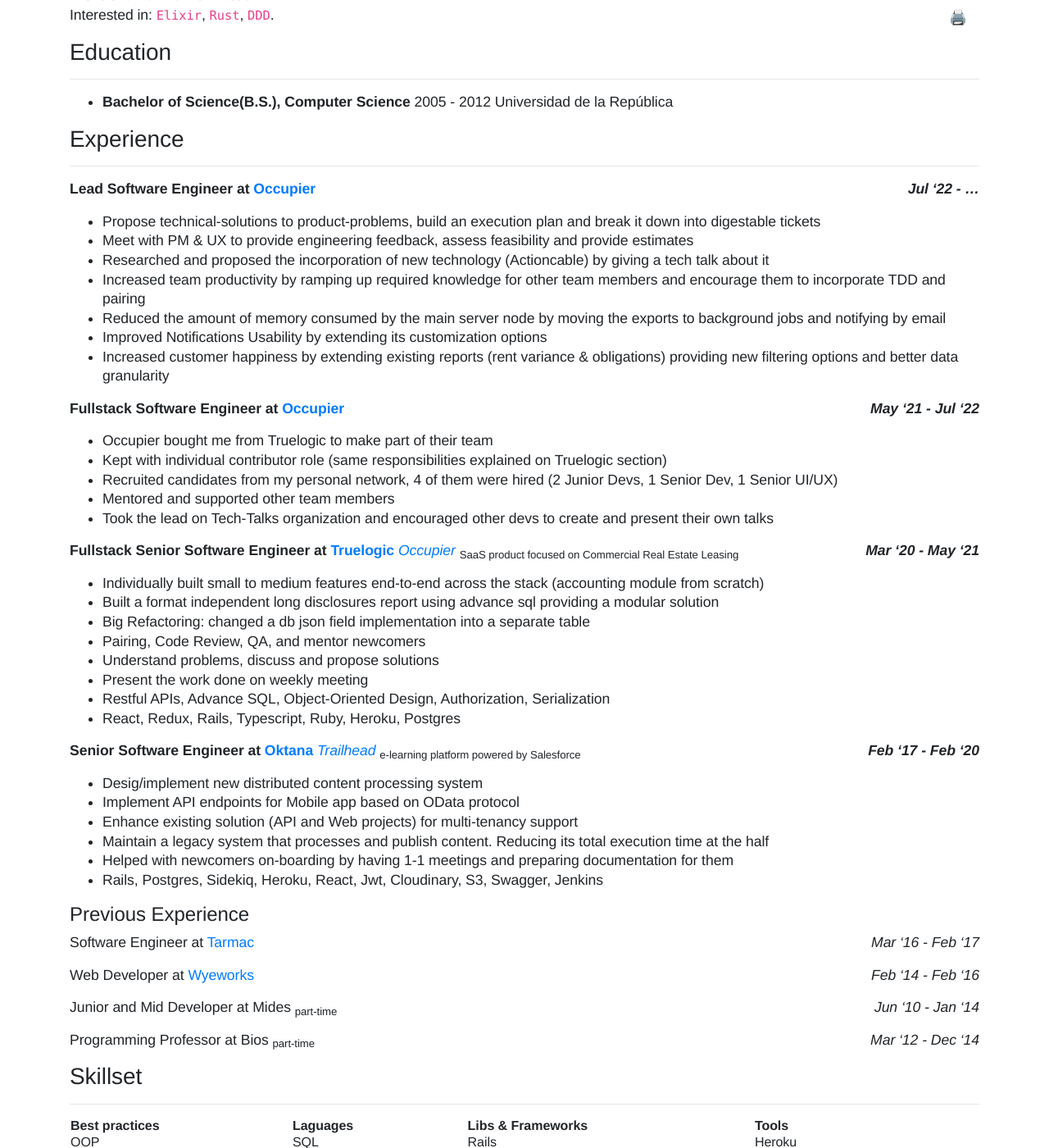
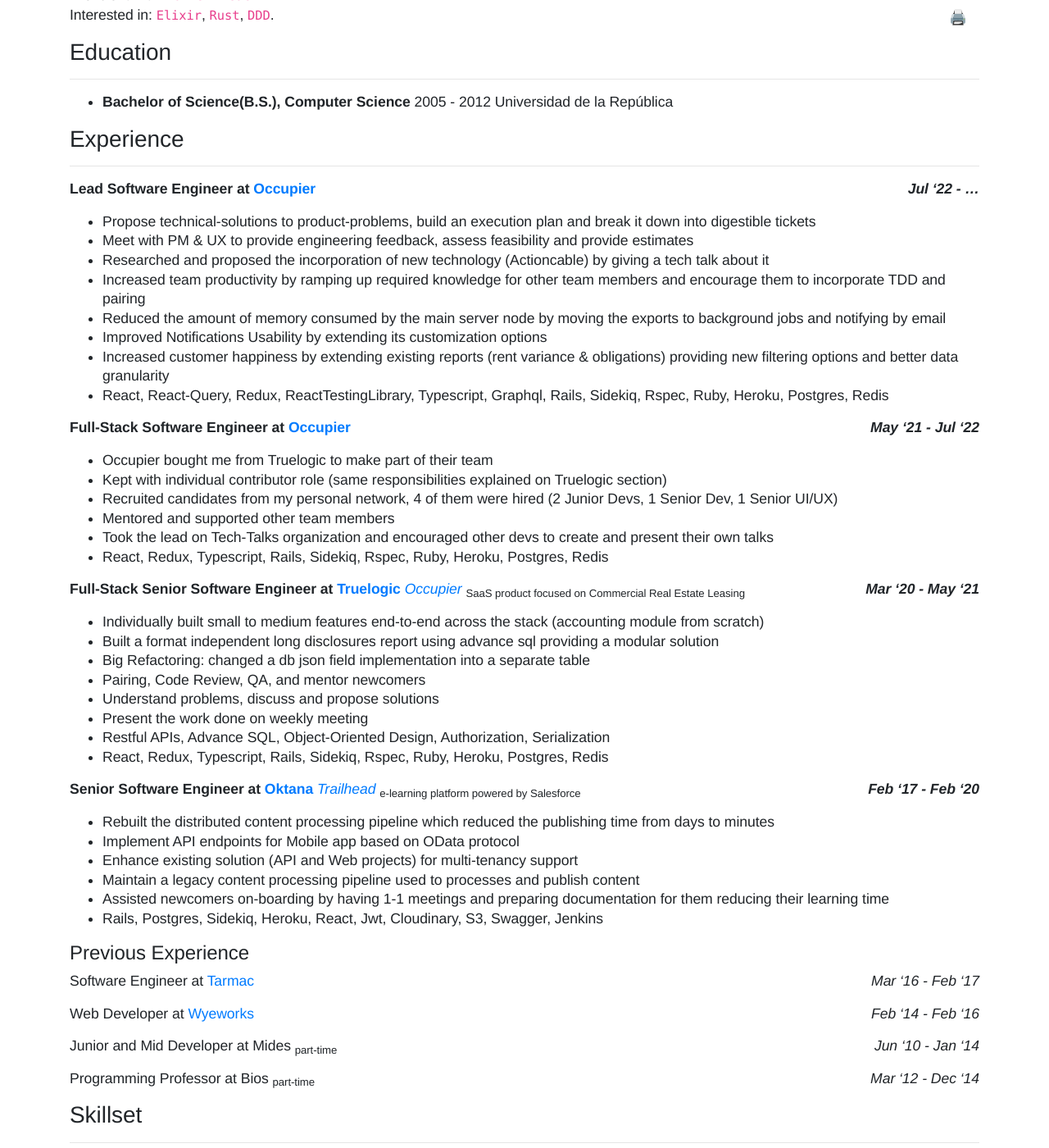
Before and after one commit to delbetu/delbetu.github.io, a Jekyll site: the page built from resume.md, in a window 1280 px wide and 1400 px high, scrolled down 289 px. Shown: the whole window at 82% size. Built offline with Jekyll 4.4.1, drawn with Linux system fonts in a browser that asks for light colours; emoji names are drawn with the system emoji font.

Commit message:
Update resume.md

```diff
--- a/resume.md
+++ b/resume.md
@@ -43,23 +43,26 @@
 <!-- # * and what the results were. -->
 <!-- # * Ideally, results "measurable" somehow. -->
 
+
 **Lead Software Engineer at [Occupier](https://www.occupier.com)                                                       *Jul '22 - ...*{:.float-right}**
-- Propose technical-solutions to product-problems, build an execution plan and break it down into digestable tickets
+- Propose technical-solutions to product-problems, build an execution plan and break it down into digestible tickets
 - Meet with PM & UX to provide engineering feedback, assess feasibility and provide estimates
 - Researched and proposed the incorporation of new technology (Actioncable) by giving a tech talk about it
 - Increased team productivity by ramping up required knowledge for other team members and encourage them to incorporate TDD and pairing
 - Reduced the amount of memory consumed by the main server node by moving the exports to background jobs and notifying by email
 - Improved Notifications Usability by extending its customization options
 - Increased customer happiness by extending existing reports (rent variance & obligations) providing new filtering options and better data granularity
+- React, React-Query, Redux, ReactTestingLibrary, Typescript, Graphql, Rails, Sidekiq, Rspec, Ruby, Heroku, Postgres, Redis
 
-**Fullstack Software Engineer at [Occupier](https://www.occupier.com)                                              *May '21 - Jul '22*{:.float-right}**
+**Full-Stack Software Engineer at [Occupier](https://www.occupier.com)                                              *May '21 - Jul '22*{:.float-right}**
 - Occupier bought me from Truelogic to make part of their team
 - Kept with individual contributor role (same responsibilities explained on Truelogic section)
 - Recruited candidates from my personal network, 4 of them were hired (2 Junior Devs, 1 Senior Dev, 1 Senior UI/UX)
 - Mentored and supported other team members
 - Took the lead on Tech-Talks organization and encouraged other devs to create and present their own talks
+- React, Redux, Typescript, Rails, Sidekiq, Rspec, Ruby, Heroku, Postgres, Redis
 
-**Fullstack Senior Software Engineer at [Truelogic](https://www.truelogicsoftware.com/)                           *Mar '20 - May '21*{:.float-right}**
+**Full-Stack Senior Software Engineer at [Truelogic](https://www.truelogicsoftware.com/)                           *Mar '20 - May '21*{:.float-right}**
 *[Occupier](https://www.occupier.com/)* <sub>SaaS product focused on Commercial Real Estate Leasing</sub>
 - Individually built small to medium features end-to-end across the stack (accounting module from scratch)
 - Built a format independent long disclosures report using advance sql providing a modular solution
@@ -68,16 +71,16 @@
 - Understand problems, discuss and propose solutions
 - Present the work done on weekly meeting
 - Restful APIs, Advance SQL, Object-Oriented Design, Authorization, Serialization
-- React, Redux, Rails, Typescript, Ruby, Heroku, Postgres
+- React, Redux, Typescript, Rails, Sidekiq, Rspec, Ruby, Heroku, Postgres, Redis
 
 
 **Senior Software Engineer at [Oktana](https://www.oktana.com/)                        *Feb '17 - Feb '20*{:.float-right}**
 *[Trailhead](https://trailhead.salesforce.com/en/home)*  <sub>e-learning platform powered by Salesforce</sub>
- - Desig/implement new distributed content processing system
+ - Rebuilt the distributed content processing pipeline which reduced the publishing time from days to minutes
  - Implement API endpoints for Mobile app based on OData protocol
  - Enhance existing solution (API and Web projects) for multi-tenancy support
- - Maintain a legacy system that processes and publish content. Reducing its total execution time at the half
- - Helped with newcomers on-boarding by having 1-1 meetings and preparing documentation for them
+ - Maintain a legacy content processing pipeline used to processes and publish content
+ - Assisted newcomers on-boarding by having 1-1 meetings and preparing documentation for them reducing their learning time
  - Rails, Postgres, Sidekiq, Heroku, React, Jwt, Cloudinary, S3, Swagger, Jenkins
 
 
@@ -124,7 +127,7 @@
     }
 </style>
 
-| Best practices    | Laguages     | Libs & Frameworks | Tools                                 |
+| Best practices    | Languages    | Libs & Frameworks | Tools                                 |
 | ----------------- | ------------ | ----------------- | ------------------------------------- |
 | OOP               | SQL          | Rails             | Heroku                                |
 | TDD               | Ruby         | Rspec             | Unix(Mac/Linux)                       |
```
